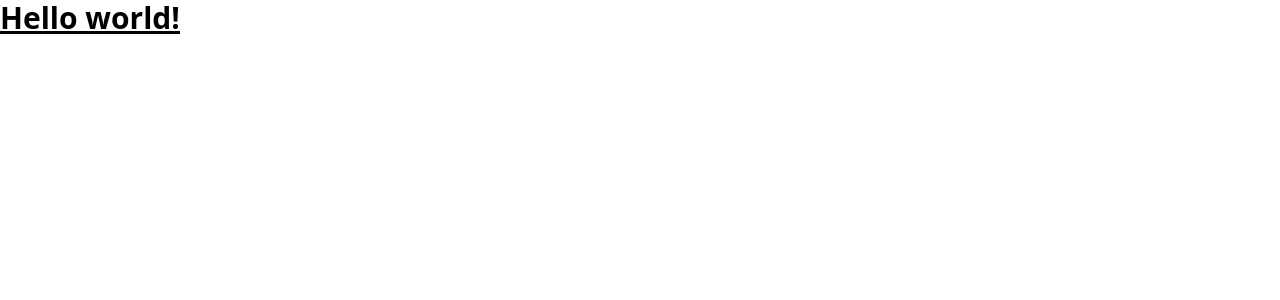
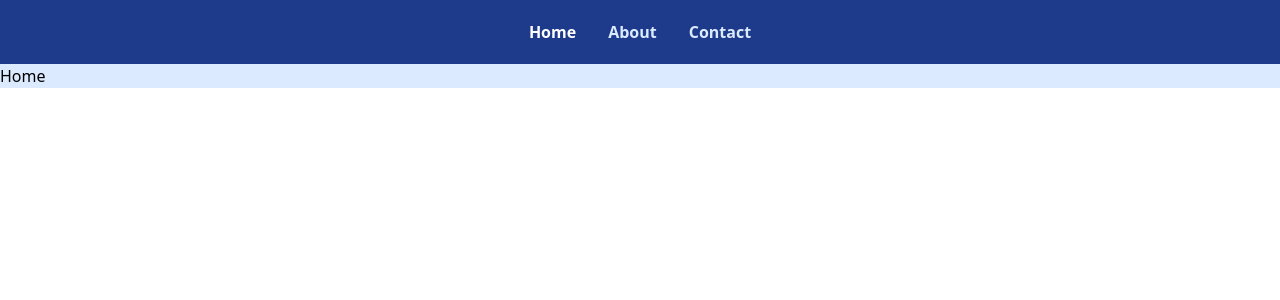
Before and after one commit to Rahul-aithal/Movie-app, a React (Create React App) app: page / in a window 1280 px wide. Shown: the top 300 px of the page. Built offline with nearby package versions, Linux system fonts and the light colour scheme.

Commit message:
Router setup in app and index

```diff
--- a/src/App.js
+++ b/src/App.js
@@ -1,7 +1,16 @@
-export default function App() {
+import React from 'react';
+import { Outlet } from 'react-router-dom';
+import Navbar from './components/Navbar';
+
+function App() {
   return (
-    <h1 className="text-3xl font-bold underline">
-      Hello world!
-    </h1>
-  )
+
+<div className='bg-blue-100 w-full h-full ' >
+      <Navbar />
+      <Outlet />
+      </div>
+
+  );
 }
+
+export default App;
--- a/src/index.js
+++ b/src/index.js
@@ -3,15 +3,37 @@ import ReactDOM from 'react-dom/client';
 import './index.css';
 import App from './App';
 import reportWebVitals from './reportWebVitals';
+import { createBrowserRouter, RouterProvider } from 'react-router-dom';
+import Home from "./pages/Home";
+import Contact from "./pages/Contact";
+import About from "./pages/About";
+
+const router = createBrowserRouter([
+  {
+    path: "/",
+    element: <App />,
+    children: [
+      {
+        path: "/",
+        element: <Home />,
+      },
+      {
+        path: "about",
+        element: <About />,
+      },
+      {
+        path: "contact",
+        element: <Contact />,
+      },
+    ],
+  },
+]);
 
 const root = ReactDOM.createRoot(document.getElementById('root'));
 root.render(
   <React.StrictMode>
-    <App />
+    <RouterProvider router={router} />
   </React.StrictMode>
 );
 
-// If you want to start measuring performance in your app, pass a function
-// to log results (for example: reportWebVitals(console.log))
-// or send to an analytics endpoint. Learn more: https://bit.ly/CRA-vitals
 reportWebVitals();
```
